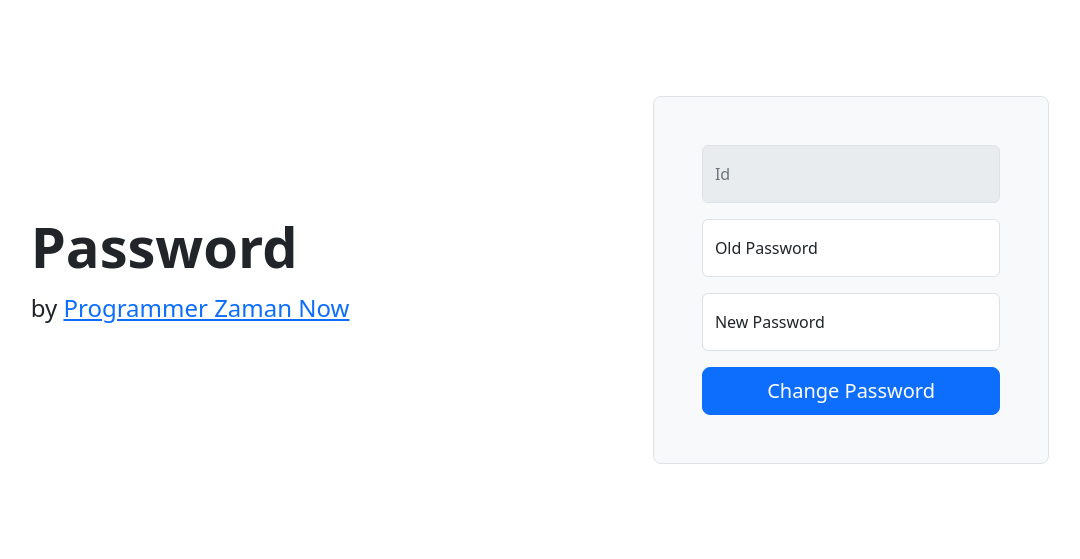
After one commit to AriSyafri/inventoriAtk, a PHP site: template app/View/User/password.php in a window 1280 px wide. The commit adds this page. Shown: the top 559 px of the page, without its empty margins (100-1180 px from the left). Run offline with PHP 8.4, Linux system fonts and the light colour scheme; the template is opened without the code that fills it, so the values that code supplies are empty.

Commit message:
membuat controller update password

```diff
--- /dev/null
+++ b/app/View/User/password.php
@@ -0,0 +1,35 @@
+<div class="container col-xl-10 col-xxl-8 px-4 py-5">
+
+    <?php if(isset($model['error'])) { ?>
+        <div class="row">
+            <div class="alert alert-danger" role="alert">
+                <?= $model['error'] ?>
+            </div>
+        </div>
+
+    <?php } ?>
+    <div class="row align-items-center g-lg-5 py-5">
+        <div class="col-lg-7 text-center text-lg-start">
+            <h1 class="display-4 fw-bold lh-1 mb-3">Password</h1>
+            <p class="col-lg-10 fs-4">by <a target="_blank" href="https://www.programmerzamannow.com/">Programmer Zaman
+                Now</a></p>
+        </div>
+        <div class="col-md-10 mx-auto col-lg-5">
+            <form class="p-4 p-md-5 border rounded-3 bg-light" method="post" action="/users/password">
+                <div class="form-floating mb-3">
+                    <input type="text" class="form-control" id="id" placeholder="id" disabled value="<?= $model['user']['id'] ?? '' ?>">
+                    <label for="id">Id</label>
+                </div>
+                <div class="form-floating mb-3">
+                    <input name="oldPassword" type="password" class="form-control" id="oldPassword" placeholder="old password">
+                    <label for="oldPassword">Old Password</label>
+                </div>
+                <div class="form-floating mb-3">
+                    <input name="newPassword" type="password" class="form-control" id="newPassword" placeholder="password">
+                    <label for="newPassword">New Password</label>
+                </div>
+                <button class="w-100 btn btn-lg btn-primary" type="submit">Change Password</button>
+            </form>
+        </div>
+    </div>
+</div>
--- a/public/index.php
+++ b/public/index.php
@@ -24,6 +24,8 @@ Router::add('POST', '/users/login', UserController::class, 'postLogin', [MustNot
 Router::add('GET', '/users/logout', UserController::class, 'logout', [MustLoginMiddleware::class]);
 Router::add('GET', '/users/profile', UserController::class, 'updateProfile', [MustLoginMiddleware::class]);
 Router::add('POST', '/users/profile', UserController::class, 'postUpdateProfile', [MustLoginMiddleware::class]);
+Router::add('GET', '/users/password', UserController::class, 'updatePassword', [MustLoginMiddleware::class]);
+Router::add('POST', '/users/password', UserController::class, 'postUpdatePassword', [MustLoginMiddleware::class]);
 
 
 Router::run();
```
Also changed, not shown: app/Controller/UserController.php (+35 -0 lines).
